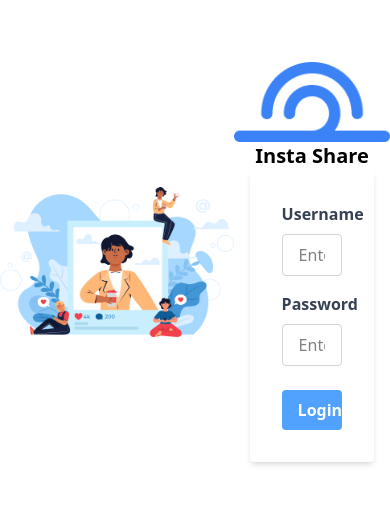
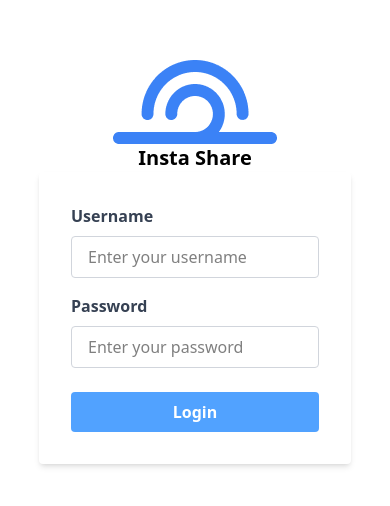
Before and after one commit to SureshTimma/insta-clone, a React (Vite) app: page / in a window 390 px wide. Shown: the part 160-666 px from the top of the page. Built offline with nearby package versions, Linux system fonts and the light colour scheme.

Commit message:
login rsponsive

```diff
--- a/src/Pages/Login.jsx
+++ b/src/Pages/Login.jsx
@@ -57,10 +57,10 @@ const Login = () => {
   return (
     <div>
       <div className="flex">
-        <div className="w-[60vw] h-screen flex justify-center items-center">
+        <div className="w-[60vw] h-screen hidden md:flex justify-center items-center">
           <img src={illustration} />
         </div>
-        <div className=" w-[40vw] h-screen flex flex-col justify-center items-center">
+        <div className=" w-full md:w-[40vw] h-screen flex flex-col justify-center items-center">
           <div className="flex flex-col items-center">
             <img src={logo} />
             <h1 className="text-xl font-semibold">Insta Share</h1>
```
